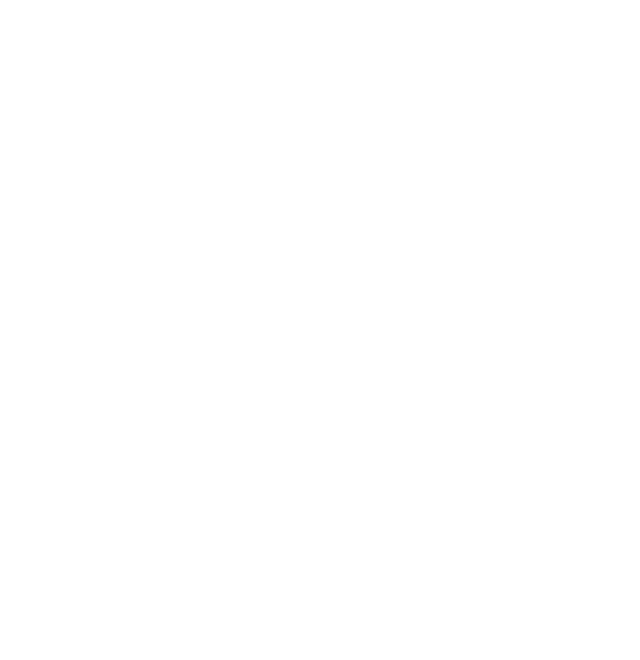
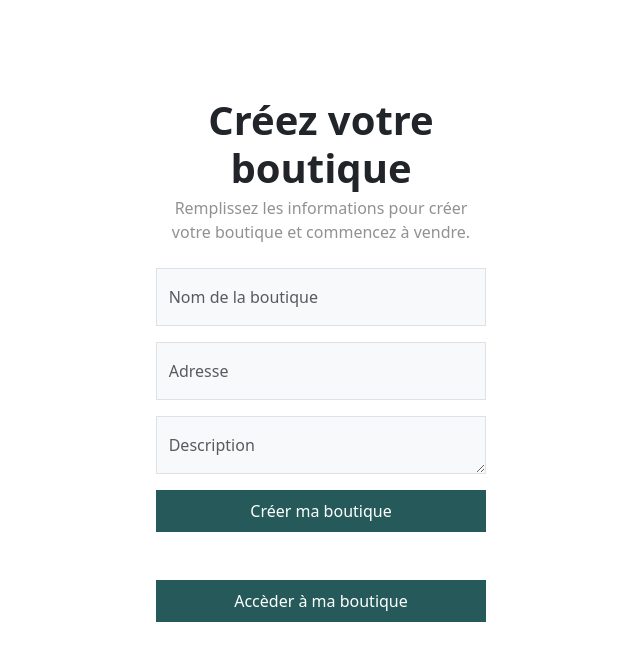
Before and after one commit to Sidikou24/FrontNexaShop, a Vue app: page /create-store in a window 1280 px wide. Before the commit this address had no page. Shown: the top 660 px of the page, without its empty margins (319-959 px from the left). Built offline with nearby package versions, Linux system fonts and the light colour scheme.

Commit message:
ajout de la page de creation d'une boutique et la page gestion de boutique

```diff
--- a/src/router/pagesRouter.js
+++ b/src/router/pagesRouter.js
@@ -11,6 +11,8 @@
 import LoginView from "@/views/LoginView.vue";
 import RecoverAccountView from "@/views/RecoverAccountView.vue";
 import ProfileSettingsView from "@/views/ProfileSettings.vue";
+import CreateStoreView from "../views/CreateStoreView.vue";
+import StoreView from "../views/StoreView.vue";
 
 /* Create router... */
 const router = createRouter({
@@ -81,7 +83,18 @@
       name: "recover",
       component: RecoverAccountView,
     },
+    {
+      path: "/create-store",
+      name: "create-store",
+      component: CreateStoreView,
+    },
+    {
+      path: "/store",
+      name: "store",
+      component: StoreView,
+    }
   ],
+
 });
 
 /* export_router_function */
--- /dev/null
+++ b/src/views/CreateStoreView.vue
@@ -0,0 +1,80 @@
+<template>
+    <main class="form-signin w-100 m-auto pt-5">
+        <div class="formbx col-lg-4 col-10 mx-auto p-lg-5 container mt-lg-0 mt-4">
+            <form class="w-100 form">
+
+                <!-- Titre -->
+                <h1 class="display-6 mb-1 fw-bold d-flex align-items-center justify-content-center" align="center">
+                    Créez votre boutique
+                </h1>
+                <p class="w-80 mb-4 mx-auto d-flex align-items-center justify-content-center opacity-50" align="center">
+                    Remplissez les informations pour créer votre boutique et commencez à vendre.
+                </p>
+
+                <!-- Champ Nom -->
+                <div class="form-floating my-3">
+                    <input type="text" class="form-control bg-light rounded rounded-0" id="floatingNom"
+                        placeholder="Nom de la boutique">
+                    <label for="floatingNom" class="text-muted">Nom de la boutique</label>
+                </div>
+
+                <!-- Champ Adresse -->
+                <div class="form-floating my-3">
+                    <input type="text" class="form-control bg-light rounded rounded-0" id="floatingAdresse"
+                        placeholder="Adresse">
+                    <label for="floatingAdresse" class="text-muted">Adresse</label>
+                </div>
+
+                <!-- Champ Description -->
+                <div class="form-floating my-3">
+                    <textarea class="form-control bg-light rounded rounded-0" id="floatingDescription"
+                        placeholder="Description" rows="4"></textarea>
+                    <label for="floatingDescription" class="text-muted">Description</label>
+                </div>
+
+                <router-link
+                   class="btn btn-light primary-btn w-100 py-2 text-white d-flex align-items-center justify-content-center rounded-0 text-decoration-none">
+                     Créer ma boutique
+                  </router-link>
+
+                <!-- Bouton de soumission -->
+                <router-link to="/store"
+                   class="btn btn-light primary-btn w-100 py-2 text-white d-flex align-items-center justify-content-center rounded-0 text-decoration-none mt-5">
+                     Accèder à ma boutique
+                  </router-link>
+            </form>
+
+        </div>
+    </main>
+</template>
+
+<script>
+export default {
+    name: "CreateBoutique",
+};
+</script>
+
+<style scoped>
+.formbx {
+    min-width: 390px !important;
+}
+
+.line {
+    height: 2px;
+    background-color: #e8ecf0;
+}
+
+input.form-control:focus,
+textarea.form-control:focus {
+    background-color: #ffffff !important;
+    border: 1px solid #0b9768 !important;
+}
+
+button:active {
+    background-color: #214e4e !important;
+}
+
+.btndark:active {
+    background-color: #1a1a1a !important;
+}
+</style>
--- a/src/views/LoginView.vue
+++ b/src/views/LoginView.vue
@@ -70,9 +70,10 @@
                         Se rappeler de moi
                     </label>
                 </div>
-                <button
-                    class="btn btn-light primary-btn w-100 py-2 text-white d-flex align-items-center justify-content-center rounded-0"
-                    type="submit">Accéder à ma boutique</button>
+                <router-link to="/create-store"
+                   class="btn btn-light primary-btn w-100 py-2 text-white d-flex align-items-center justify-content-center rounded-0 text-decoration-none">
+                     Connexion
+                  </router-link>
             </form>
 
             <p class="mt-3 text-body-tertiary fw-medium">Vous avez oublié mot de passe
--- /dev/null
+++ b/src/views/StoreView.vue
@@ -0,0 +1,41 @@
+<template>
+    <div class="store-view">
+      <!-- En-tête de la page -->
+      <header>
+        <h1>Gestion de boutique</h1>
+      </header>
+
+      <!-- Contenu principal -->
+      <main>
+        <p>Bienvenue sur la page de gestion de votre boutique.</p>
+      </main>
+    </div>
+  </template>
+
+  <script>
+  export default {
+    name: "StoreView", // Nom du composant
+  };
+  </script>
+
+  <style scoped>
+  /* Style pour la page */
+  .store-view {
+    padding: 2rem;
+    max-width: 1200px;
+    margin: 0 auto;
+    text-align: center;
+  }
+
+  header h1 {
+    font-size: 2.5rem;
+    font-weight: bold;
+    color: #333;
+    margin-bottom: 1rem;
+  }
+
+  main p {
+    font-size: 1.2rem;
+    color: #666;
+  }
+  </style>
```
Also changed, not shown: 1 other file (tests, documents, lock files or other folders).
